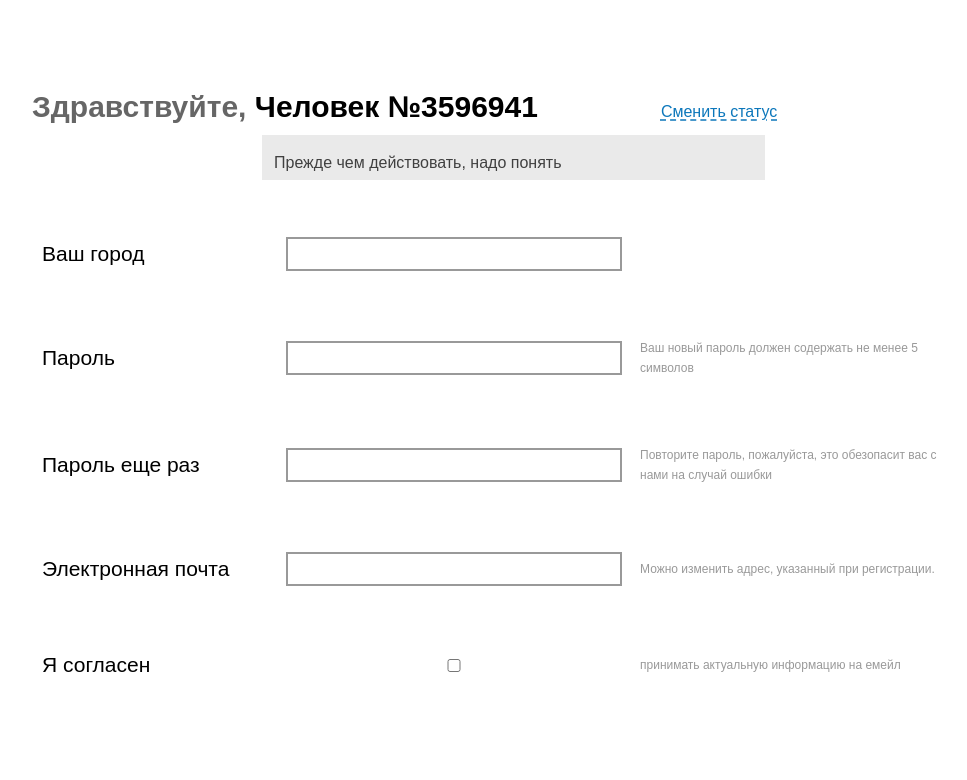
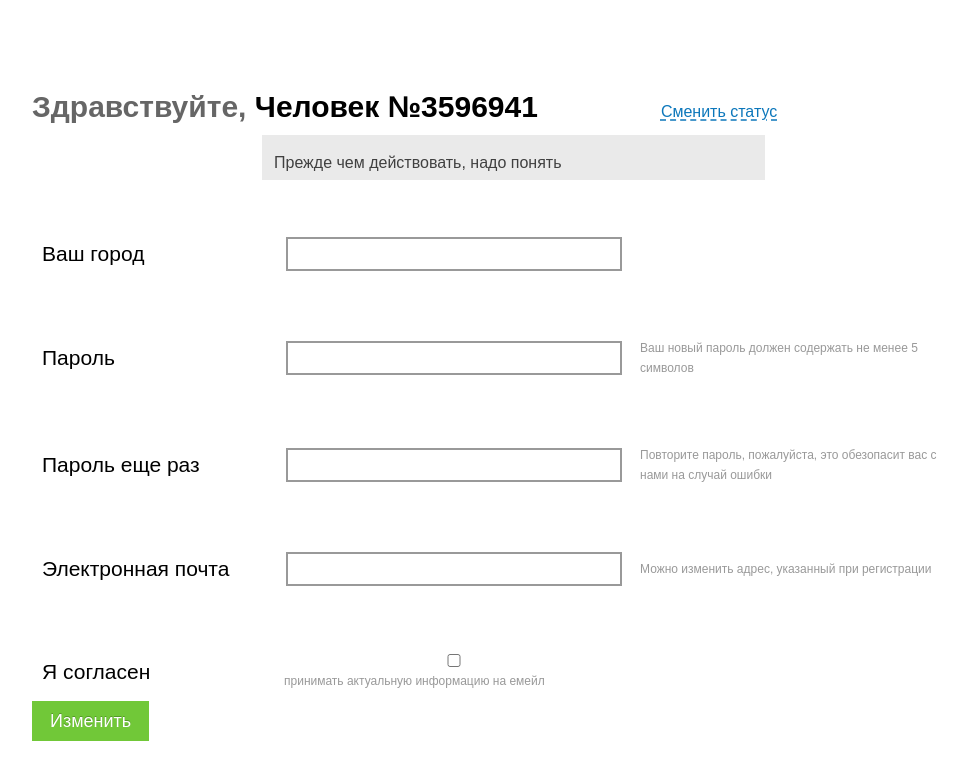
Before and after one commit to Skeler667/au-test-form, a React (Create React App) app: page / in a window 1280 px wide. Shown: the top 780 px of the page, without its empty margins (123-1090 px from the left). Built offline with nearby package versions, Linux system fonts and the light colour scheme.

Commit message:
add Button

```diff
--- /dev/null
+++ b/src/components/Button/Button.scss
@@ -0,0 +1,9 @@
+button {
+    font-size: 18px;
+    line-height: 20px;
+    color: #ffffff;
+    text-shadow: 0px -1px 0px rgba(0, 0, 0, 0.25);
+    padding: 10px 18px;
+    background-color: #71c838;
+    border: none;
+}
--- /dev/null
+++ b/src/components/Button/Button.tsx
@@ -0,0 +1,7 @@
+import { FC, PropsWithChildren } from 'react';
+import './Button.scss';
+const Button: FC<PropsWithChildren> = ({ children }) => {
+  return <button>{children}</button>;
+};
+
+export default Button;
--- a/src/components/Form/Form.tsx
+++ b/src/components/Form/Form.tsx
@@ -3,6 +3,7 @@ import './Form.scss';
 import FormField from '../FormField/FormField';
 import TextField from '../TextField/TextField';
 import FormHeader from '../FormHeader/FormHeader';
+import Button from '../Button/Button';
 
 const Form: FC = () => {
   const [username, setUsername] = useState('Человек №3596941');
@@ -12,37 +13,46 @@ const Form: FC = () => {
       <div className="container">
         <form className="form">
           <FormHeader username={username} status={status} />
-          <FormField label="Ваш город">
+          <FormField>
+            <label>Ваш город</label>
             <TextField type="select" />
           </FormField>
 
-          <FormField
-            label="Пароль"
-            description="Ваш новый пароль должен содержать не менее 5 символов"
-          >
+          <FormField>
+            <label>Пароль</label>
             <TextField type="password" />
+            <div className="description">
+              Ваш новый пароль должен содержать не менее 5 символов
+            </div>
           </FormField>
 
-          <FormField
-            label="Пароль еще раз"
-            description="Повторите пароль, пожалуйста, это обезопасит вас с нами на случай ошибки"
-          >
+          <FormField>
+            <label>Пароль еще раз</label>
             <TextField type="password" />
+            <div className="description">
+              Повторите пароль, пожалуйста, это обезопасит вас с нами на случай
+              ошибки
+            </div>
           </FormField>
 
-          <FormField
-            label="Электронная почта"
-            description="Можно изменить адрес, указанный при регистрации."
-          >
+          <FormField>
+            <label>Электронная почта</label>
             <TextField type="email" />
+            <div className="description">
+              Можно изменить адрес, указанный при регистрации
+            </div>
           </FormField>
 
-          <FormField
-            label="Я согласен"
-            description="принимать актуальную информацию на емейл"
-          >
-            <TextField type="checkbox" />
+          <FormField>
+            <label>Я согласен</label>
+            <div>
+              <TextField type="checkbox" />
+              <div className="description">
+                принимать актуальную информацию на емейл
+              </div>
+            </div>
           </FormField>
+          <Button>Изменить</Button>
         </form>
       </div>
     </>
--- a/src/components/FormField/FormField.tsx
+++ b/src/components/FormField/FormField.tsx
@@ -1,17 +1,12 @@
-import React, { ReactNode } from 'react';
+import React, { Children, PropsWithChildren } from 'react';
 import './FormField.scss';
 
-interface IFormField {
-  label?: string;
-  description?: string;
-  children?: ReactNode;
-}
-const FormField: React.FC<IFormField> = ({ children, label, description }) => {
+const FormField: React.FC<PropsWithChildren> = ({ children }) => {
   return (
     <fieldset>
-      <label htmlFor="">{label}</label>
-      {children}
-      <div className="description">{description}</div>
+      {Children.map(children, (child) => (
+        <div className="Row">{child}</div>
+      ))}
     </fieldset>
   );
 };
```
